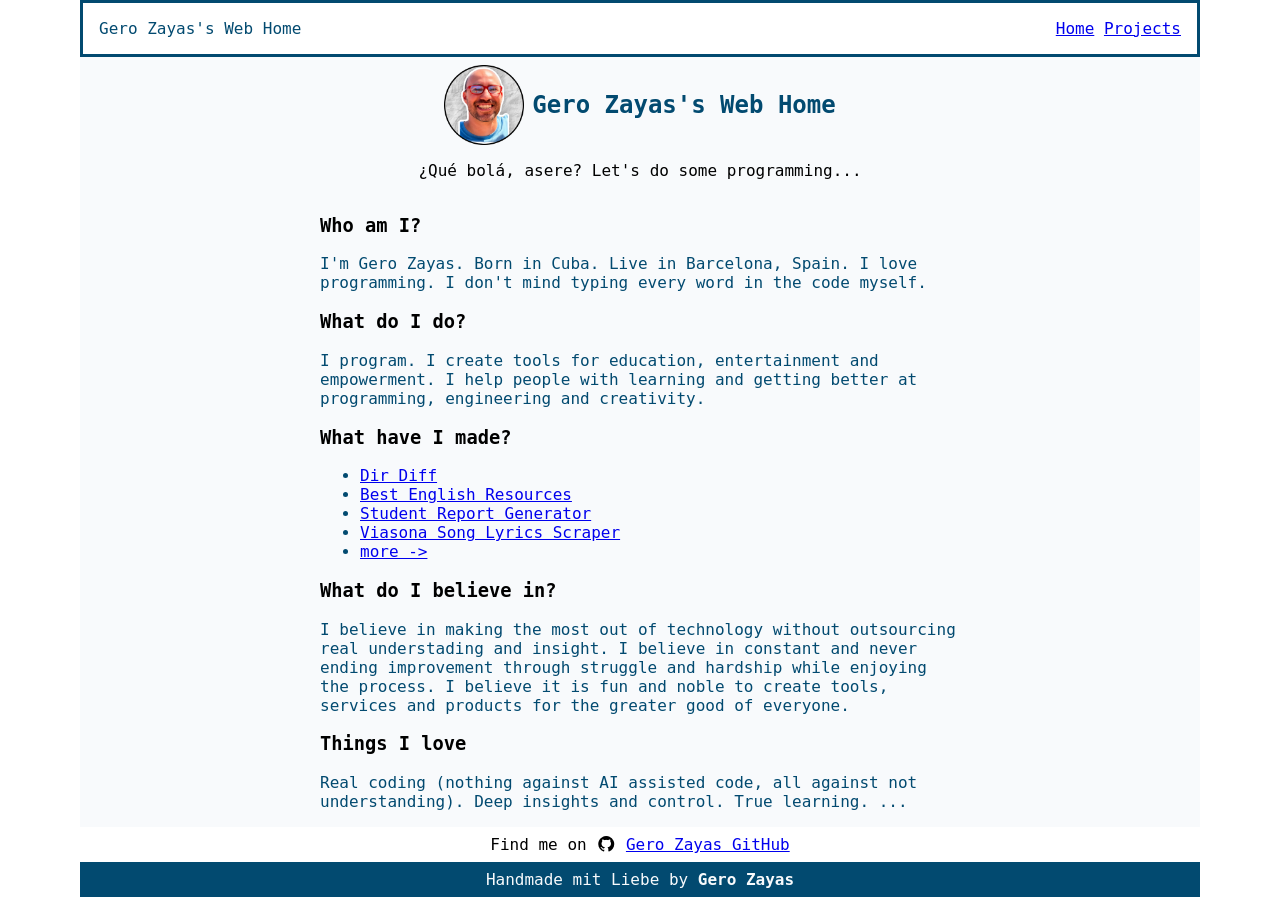
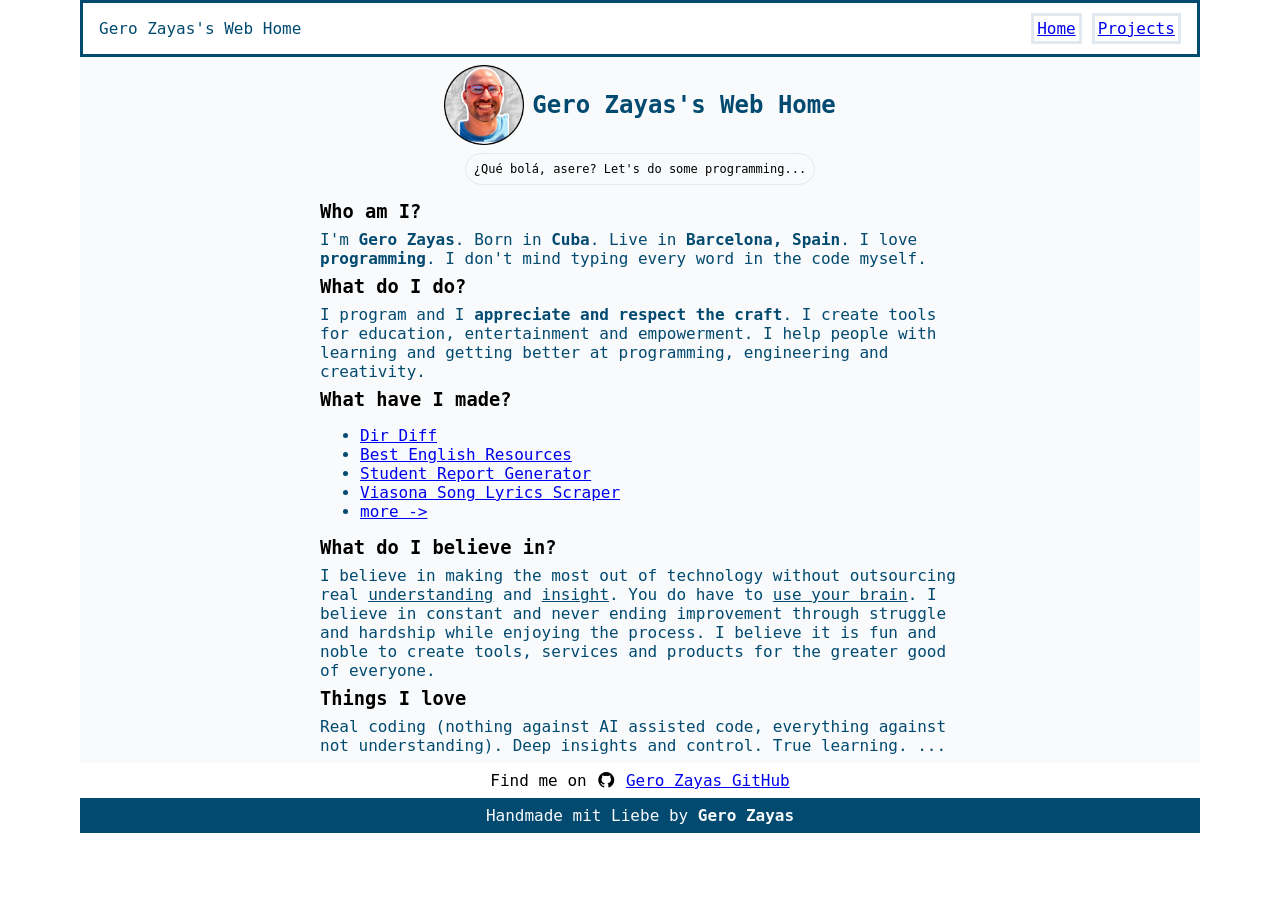
Before and after one commit to GeroZayas/Gero-Website-2026, a FastAPI app: page / in a window 1280 px wide. After the commit the page ends 833 px from the top, so only its background shows below. Run offline with FastAPI, Linux system fonts and the light colour scheme; some libraries are stand-ins or nearby versions; some web fonts are replaced.

Commit message:
feat: update the home page

```diff
--- a/static/style.css
+++ b/static/style.css
@@ -48,12 +48,11 @@ body {
   font-family: "Iosevka", monospace;
 }
 
-@media(max-width: 800px) {
-    body {
-        padding: 1rem;
-    }
+@media (max-width: 800px) {
+  body {
+    padding: 1rem;
+  }
 }
-
 main {
   background-color: var(--light-gray);
   flex: 1;
@@ -65,6 +64,17 @@ h1 {
   color: var(--primary);
 }
 
+h2,
+h3,
+h4,
+p {
+  margin: 0.5rem 0;
+  transition: margin 0.2s;
+}
+
+p:hover {
+  margin: 0.6rem 0;
+}
 
 header {
   color: var(--primary);
@@ -122,7 +132,32 @@ section {
   padding: 0.5rem;
 }
 
+.home-info {
+  color: var(--primary);
+}
 
-.home-info{
-    color: var(--primary);
+#tag-line {
+  font-size: 12px;
+  text-align: center;
+  padding: 0.5rem;
+  border: solid;
+  border-color: var(--mid-gray);
+  border-radius: 1rem;
+  border-width: 0.1rem;
+  transition:
+    border 0.1s,
+    padding 0.2s;
 }
+
+#tag-line:hover {
+  border: dotted;
+  padding: 0.6rem;
+  border-color: var(--secondary);
+  border-radius: 1.2rem;
+}
+
+.header-button {
+  border: solid;
+  padding: 0.2rem;
+  border-color: var(--mid-gray);
+}
--- a/templates/base.html
+++ b/templates/base.html
@@ -24,9 +24,9 @@
     <header>
       <div>Gero Zayas's Web Home</div>
       <nav>
-        <a href="/">Home</a>
+        <a class="header-button" href="/">Home</a>
         <!-- <a href="/about">About</a> -->
-        <a href="/projects">Projects</a>
+        <a class="header-button" href="/projects">Projects</a>
       </nav>
     </header>
     <main>{% block content %} {% endblock %}</main>
--- a/templates/home.html
+++ b/templates/home.html
@@ -11,20 +11,21 @@ block content %}
   </div>
 
   <div class="center-top">
-    <p>¿Qué bolá, asere? Let's do some programming...</p>
+    <p id="tag-line">¿Qué bolá, asere? Let's do some programming...</p>
   </div>
 
   <div class="centered" id="home-personal-questions-info-section">
     <h3>Who am I?</h3>
     <p class="home-info">
-      I'm Gero Zayas. Born in Cuba. Live in Barcelona, Spain. I love
-      programming. I don't mind typing every word in the code myself.
+      I'm <b>Gero Zayas</b>. Born in <b>Cuba</b>. Live in
+      <b>Barcelona, Spain</b>. I love <b>programming</b>. I don't mind typing
+      every word in the code myself.
     </p>
     <h3>What do I do?</h3>
     <p class="home-info">
-      I program. I create tools for education, entertainment and empowerment. I
-      help people with learning and getting better at programming, engineering
-      and creativity.
+      I program and I <b>appreciate and respect the craft</b>. I create tools
+      for education, entertainment and empowerment. I help people with learning
+      and getting better at programming, engineering and creativity.
     </p>
     <h3>What have I made?</h3>
     <ul class="home-info">
@@ -49,15 +50,16 @@ block content %}
     <h3>What do I believe in?</h3>
     <p class="home-info">
       I believe in making the most out of technology without outsourcing real
-      understading and insight. I believe in constant and never ending
-      improvement through struggle and hardship while enjoying the process. I
-      believe it is fun and noble to create tools, services and products for the
-      greater good of everyone.
+      <u>understanding</u> and <u>insight</u>. You do have to
+      <u>use your brain</u>. I believe in constant and never ending improvement
+      through struggle and hardship while enjoying the process. I believe it is
+      fun and noble to create tools, services and products for the greater good
+      of everyone.
     </p>
 
     <h3>Things I love</h3>
     <p class="home-info">
-      Real coding (nothing against AI assisted code, all against not
+      Real coding (nothing against AI assisted code, everything against not
       understanding). Deep insights and control. True learning. ...
     </p>
   </div>
```
